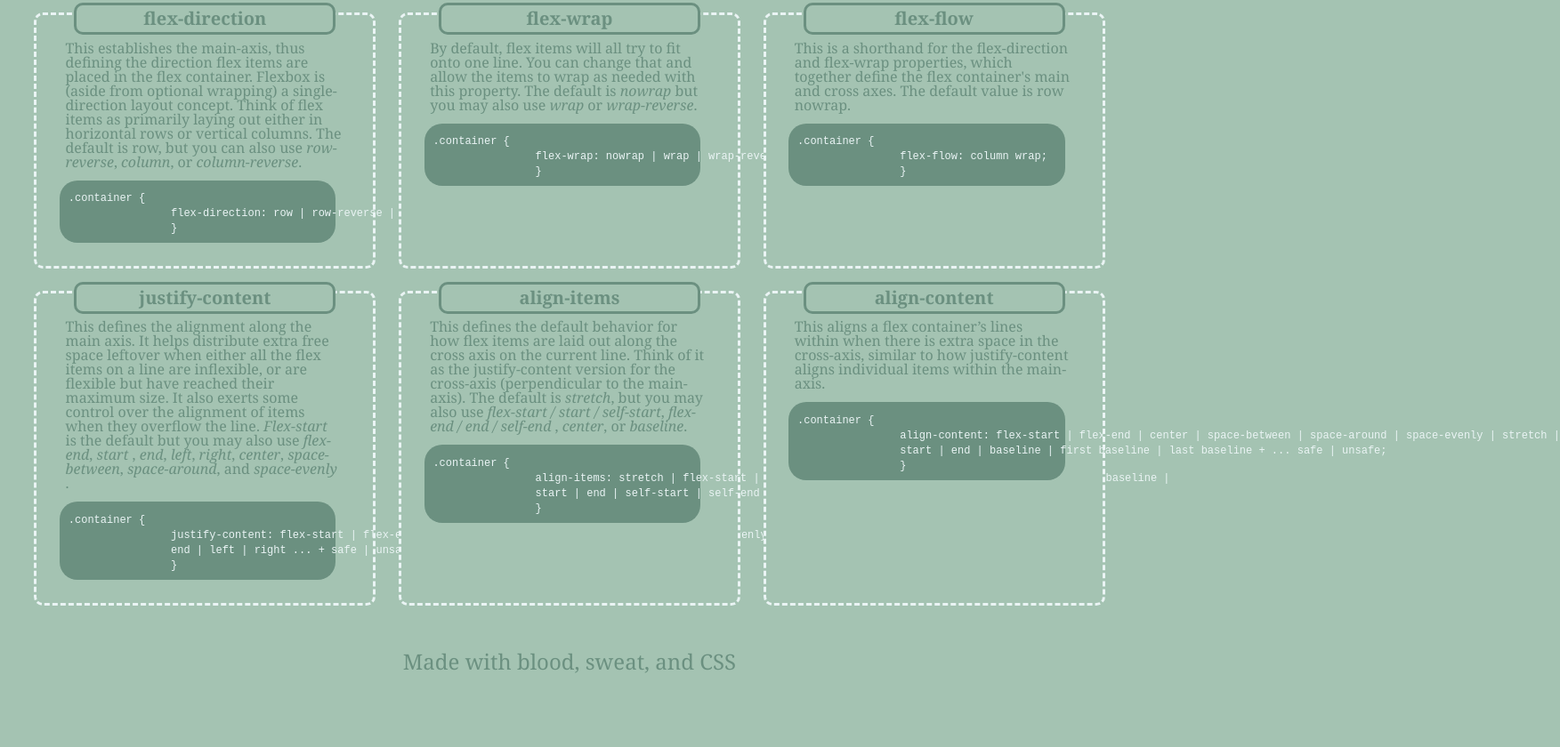
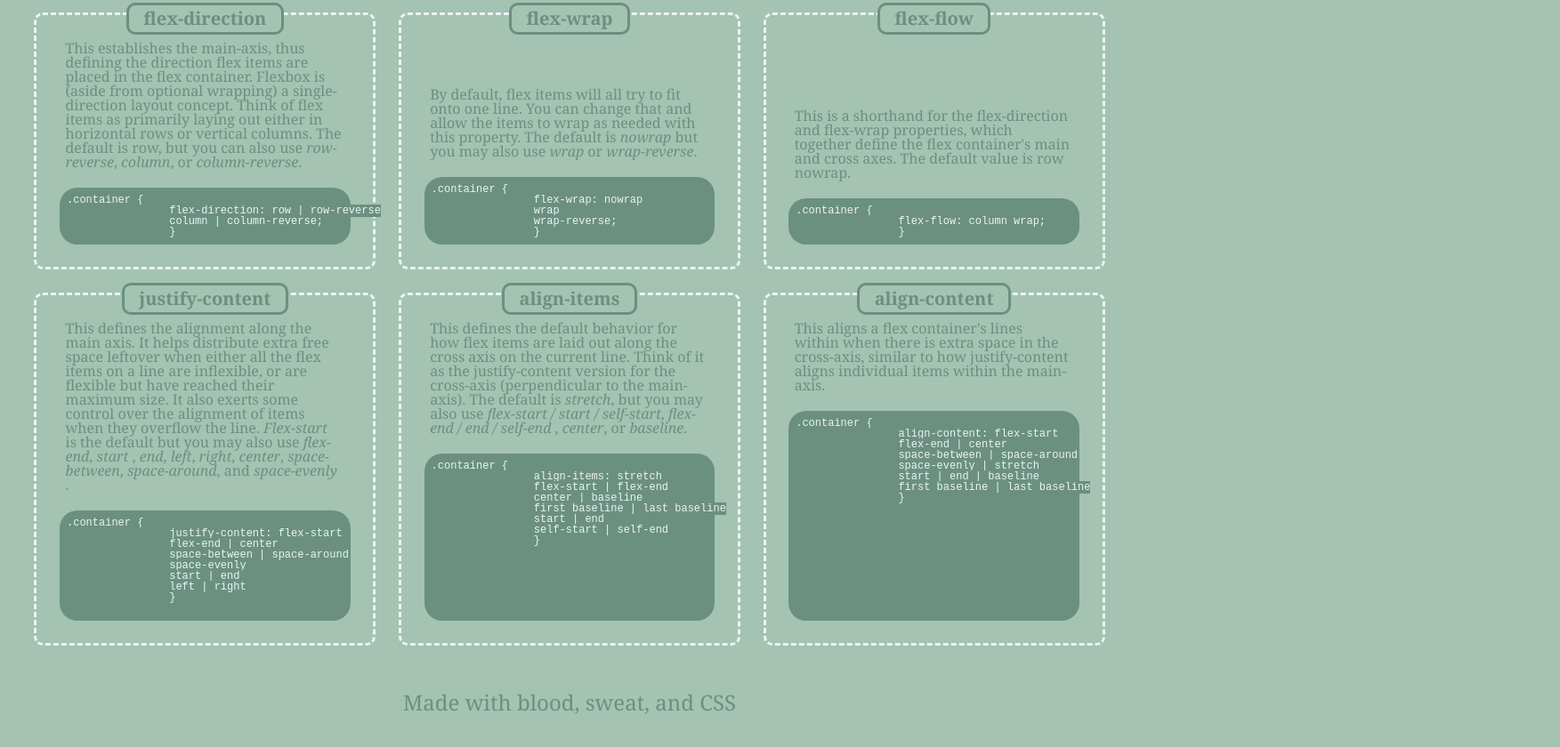
Before and after one commit to uiido/css-snipet-cheat-sheet, a plain HTML site: page index.html in a window 1280 px wide. Shown: the part 176-1016 px from the top of the page at 89% size, 1753 px wide, since content can reach past the window. Before the commit the page ends 970 px from the top, so only its background shows below. Drawn offline with Linux system fonts and the light colour scheme.

Commit message:
finished code adjustements

```diff
--- a/assets/style.css
+++ b/assets/style.css
@@ -37,6 +37,8 @@ main {
 }
 
 article {
+    display: flex;
+    flex-direction: column;
     background-color: var(--background);
     border: 3px;
     border-color: #EAF4F4;
@@ -59,6 +61,8 @@ article h2 {
     border-style: solid;
     border-radius: 10px;
     margin: auto;
+    padding-left: 5%;
+    padding-right: 5%;
     margin-top: -12%;
     transition: all 500ms ease;
 }
@@ -74,20 +78,20 @@ article:hover h2 {
     box-shadow: 0 0 16px #6B9080;
 }
 
-
-.codes {
-    background-color: #6B9080;
-    color: #EAF4F4;
-    padding: 3%;
-    border-radius: 20px;
-    max-width: 95%;
+article pre {
+    padding: 8px;
+    margin-top: 8px;
     flex: 1;
 }
 
-
-article code {
+article code,
+article pre {
+    background-color: #6b9080;
     font-family: 'Courier New', Courier, monospace;
     font-size: 12px;
+    color: #EAF4F4;
+    max-width: 100%;
+    border-radius: 20px;
 }
 
 footer {
--- a/index.html
+++ b/index.html
@@ -28,7 +28,8 @@
             </p>
             <div class="codes">
                 <pre><code>.container {
-                flex-direction: row | row-reverse | column | column-reverse;
+                flex-direction: row | row-reverse
+                column | column-reverse;
                 }</code></pre>
             </div>
         </article>
@@ -41,7 +42,9 @@
                     wrap</em> or <em>wrap-reverse</em>.</p>
             <div class="codes">
                 <pre><code>.container {
-                flex-wrap: nowrap | wrap | wrap-reverse;
+                flex-wrap: nowrap
+                wrap
+                wrap-reverse;
                 }</code></pre>
             </div>
         </article>
@@ -69,12 +72,15 @@
                 <em>space-between</em>, <em>space-around</em>, and <em>space-evenly</em>
                 .
             </p>
-            <div class="codes">
-                <pre><code>.container {
-                justify-content: flex-start | flex-end | center | space-between | space-around | space-evenly | start |
-                end | left | right ... + safe | unsafe;
-                }</code></pre>
-            </div>
+            <pre><code>.container {
+                justify-content: flex-start
+                flex-end | center
+                space-between | space-around
+                space-evenly
+                start | end
+                left | right
+                }
+            </code></pre>
         </article>
 
         <article class="code-box">
@@ -85,24 +91,32 @@
                     self-start</em>, <em>flex-end / end / self-end
                 </em>, <em>center</em>, or <em>baseline</em>.
             </p>
-            <div class="codes">
-                <pre><code>.container {
-                align-items: stretch | flex-start | flex-end | center | baseline | first baseline | last baseline |
-                start | end | self-start | self-end + ... safe | unsafe;
-                }</code></pre>
-            </div>
+            <pre><code>.container {
+                align-items: stretch
+                flex-start | flex-end
+                center | baseline
+                first baseline | last baseline
+                start | end
+                self-start | self-end
+                }
+            </code></pre>
         </article>
 
         <article class="code-box">
             <h2>align-content</h2>
-            <p>This aligns a flex container’s lines within when there is extra space in the cross-axis, similar to how
+            <p>This aligns a flex container&#39;s lines within when there is extra space in the cross-axis, similar to
+                how
                 justify-content aligns individual items within the main-axis.</p>
-            <div class="codes">
-                <pre><code>.container {
-                align-content: flex-start | flex-end | center | space-between | space-around | space-evenly | stretch |
-                start | end | baseline | first baseline | last baseline + ... safe | unsafe;
-                }</code></pre>
-            </div>
+
+            <pre><code>.container {
+                align-content: flex-start
+                flex-end | center
+                space-between | space-around
+                space-evenly | stretch
+                start | end | baseline
+                first baseline | last baseline
+                }
+            </code></pre>
         </article>
     </main>
     <footer>
```
